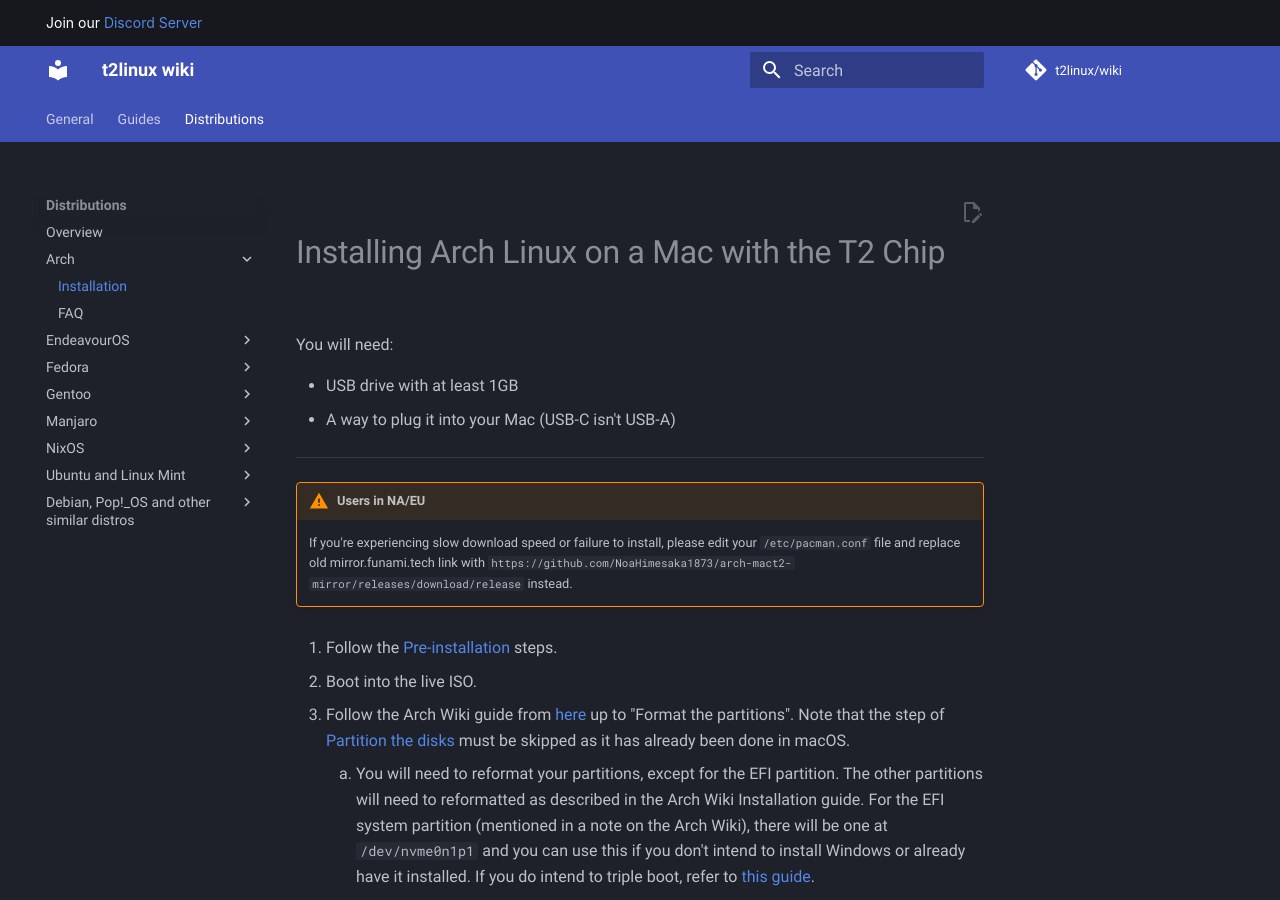
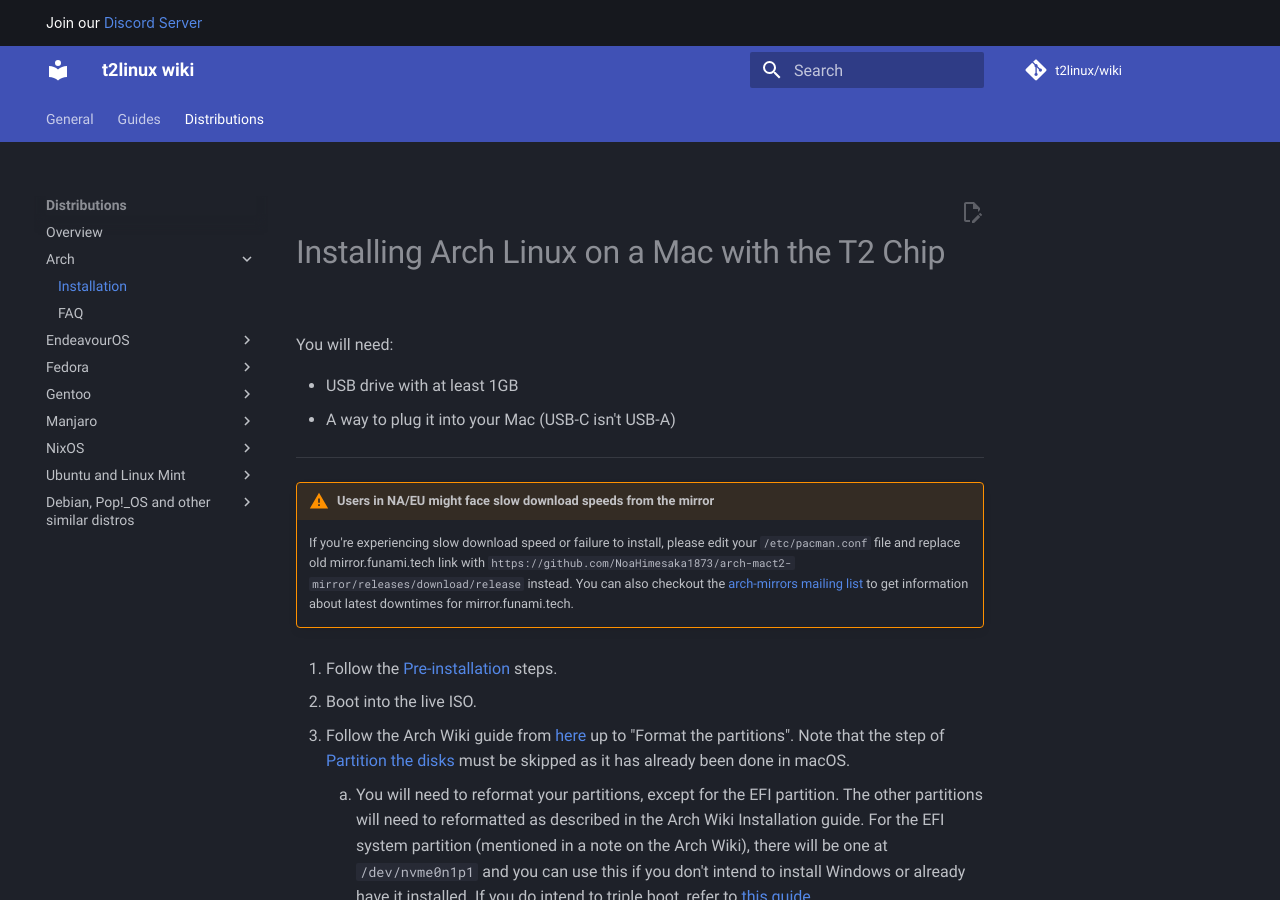
Before and after one commit to t2linux/wiki, an MkDocs documentation site: the page built from docs/distributions/arch/installation.md, in a window 1280 px wide and 900 px high. Built offline with MkDocs 1.6.1 and Material for MkDocs 9.7.7, drawn with Linux system fonts in a browser that asks for light colours; comment, search, counter and statistics services are not loaded.

Commit message:
Arch: encourage users to refer to arch mirrors mailing list

```diff
--- a/docs/distributions/arch/installation.md
+++ b/docs/distributions/arch/installation.md
@@ -7,8 +7,8 @@ You will need:
 
 ---
 
-!!! Warning "Users in NA/EU"
-    If you're experiencing slow download speed or failure to install, please edit your `/etc/pacman.conf` file and replace old mirror.funami.tech link with `https://github.com/NoaHimesaka1873/arch-mact2-mirror/releases/download/release` instead.
+!!! Warning "Users in NA/EU might face slow download speeds from the mirror"
+    If you're experiencing slow download speed or failure to install, please edit your `/etc/pacman.conf` file and replace old mirror.funami.tech link with `https://github.com/NoaHimesaka1873/arch-mact2-mirror/releases/download/release` instead. You can also checkout the [arch-mirrors mailing list](https://lists.archlinux.org/archives/list/arch-mirrors@lists.archlinux.org/) to get information about latest downtimes for mirror.funami.tech.
 
 1. Follow the [Pre-installation](https://wiki.t2linux.org/guides/preinstall) steps.
 
```
